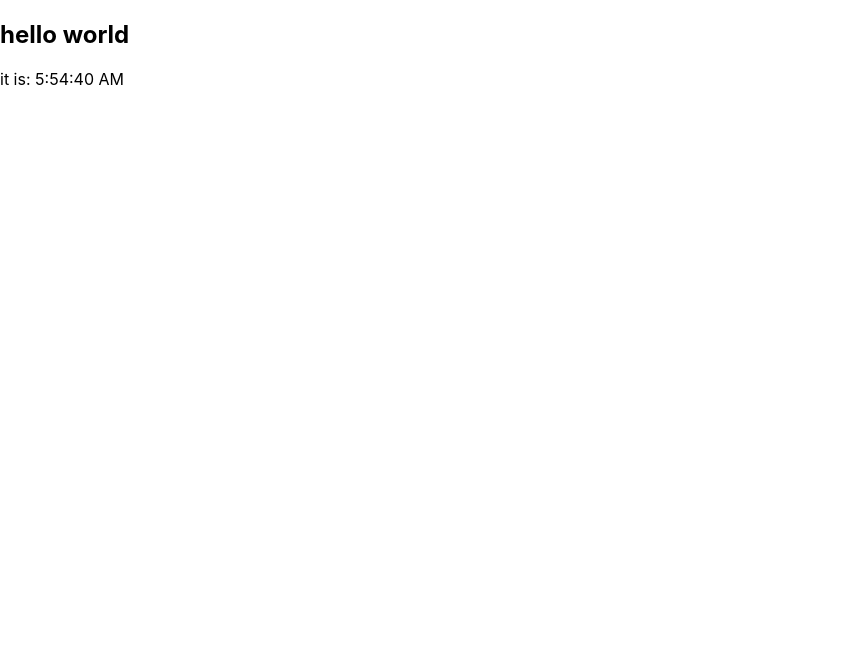
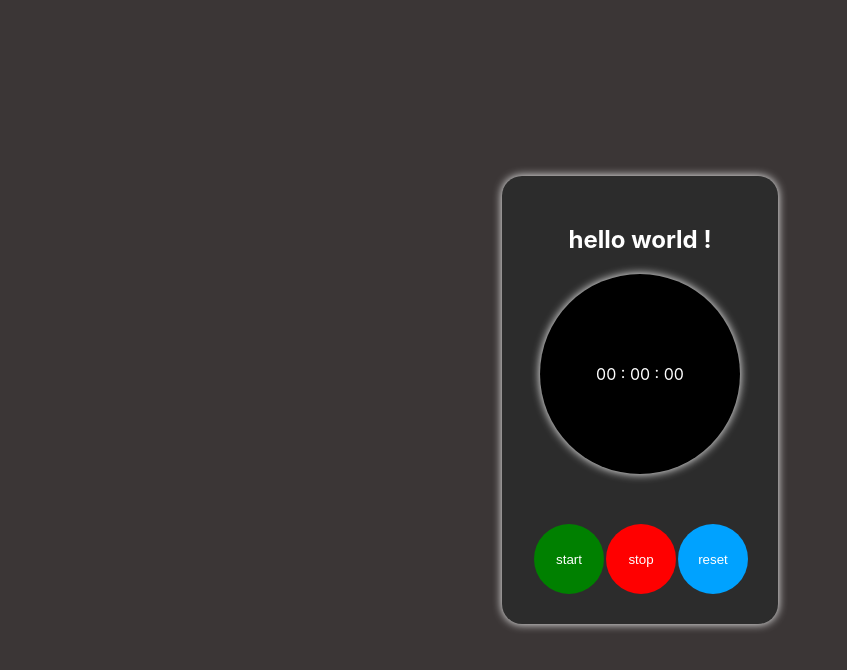
Before and after one commit to majedabrahimi2024/stop-watch, a React (Create React App) app: page / in a window 1280 px wide. Shown: the top 670 px of the page, without its empty margins (0-847 px from the left). Built offline with nearby package versions, Linux system fonts and the light colour scheme.

Commit message:
project modified & updated

```diff
--- a/public/assets/css/styles.css
+++ b/public/assets/css/styles.css
@@ -0,0 +1,25 @@
+body{
+    margin:0;
+    padding:0;
+}
+.main{
+    display: flex;
+    flex-direction: column;
+    justify-content: center;
+    align-items: center;
+    background-color: black;
+    width:100%;
+    height:100vh;
+    color:chocolate;
+}
+.timer{
+    width: 200px;
+    height: 200px;
+    border-radius: 50%;
+    box-shadow: 0 0 30px white;
+    display: flex;
+    align-items: center;
+    justify-content: center;
+    background-color: black;
+    color:chocolate;
+}
--- a/public/index.html
+++ b/public/index.html
@@ -4,7 +4,7 @@
     <meta charset="utf-8" />
     <link rel="icon" href="%PUBLIC_URL%/favicon.ico" />
     <meta name="viewport" content="width=device-width, initial-scale=1" />
-    <link rel="stylesheet" href="assets/css/styles.css">
+    <!-- <link rel="stylesheet" href="assets/css/styles.css"> -->
     <meta
       name="description"
       content="Web site created using create-react-app"
--- /dev/null
+++ b/src/App.js
@@ -0,0 +1,32 @@
+import React from "react";
+import ReactDOM from "react-dom";
+import Hello from "./Hello.js";
+import Timer from "./Timer.js";
+import './styles.css';
+
+class App extends React.Component {
+  constructor(){
+    super();
+    this.state = {
+      title: "hello world !",
+    };
+  };
+  handleSetTitle=()=>{
+    this.setState({
+      title:"greeting!"
+    })
+
+  }
+
+  render(){
+    return(
+      <div className='main'>
+        <div className="main-container">
+          <Hello title={this.state.title}/>
+          <Timer handleSetTitle={this.handleSetTitle}/>
+        </div>
+      </div>
+    )
+  }
+};
+export default App;
--- /dev/null
+++ b/src/Hello.js
@@ -0,0 +1,15 @@
+import React from "react";
+import ReactDOM from "react-dom";
+import './styles.css';
+
+class Hello extends React.Component {
+    render(){
+      return(
+        <div>
+          <h2>{this.props.title}</h2>
+        </div>
+      )
+    }
+};
+
+export default Hello;
--- /dev/null
+++ b/src/Timer.js
@@ -0,0 +1,80 @@
+import React from 'react';
+import ReactDOM from 'react-dom/client';
+import './styles.css';
+
+let interval;
+class Timer extends React.Component {
+    constructor(){
+      super();
+      this.state = {
+        hour:0,
+        minute:0,
+        second:0,
+        isStart:false,
+      }
+    }
+    startCount = ()=>{
+        if(this.state.isStart === false){
+            this.setState({
+                isStart:true,
+            })
+            interval = setInterval(()=>{
+                this.setState({
+                    second:this.state.second + 1
+                })
+                if(this.state.second == 59){
+                    this.setState({
+                        second:0,
+                        minute:this.state.minute + 1
+                    })
+                    if(this.state.minute == 59){
+                        this.setState({
+                            minute:0,
+                            hour:this.state.hour + 1
+                        })
+                        if(this.state.hour == 23){
+                            this.setState({
+                                hour:0,
+                                minute:0,
+                                second:0,
+                            })
+                        }
+                    }
+                }
+            },1000)
+        }
+    }
+    stopCount = ()=>{
+        this.setState({
+            isStart:false,
+        })
+        clearInterval(interval)
+    }
+    resetCount = ()=>{
+        this.stopCount();
+        this.setState({
+            hour:0,
+            minute:0,
+            second:0,
+        });
+    };
+    render(){
+        let h = this.state.hour;
+        let m = this.state.minute;
+        let s = this.state.second;
+        return(
+            <div>
+                <div className='timer'>
+                <div>{`${h > 9 ? h: "0"+h}`} : {`${m > 9 ? m: "0"+m}`} : {`${s > 9 ? s: "0"+s}`}</div>
+                {/* <button onClick={this.props.handleSetTitle}>change title</button> */}
+                </div>
+                <div className='btnContainer'>
+                    <button className='btn startBtn' onClick={this.startCount}>start</button>
+                    <button className='btn stopBtn' onClick={this.stopCount}>stop</button>
+                    <button className='btn resetBtn' onClick={this.resetCount}>reset</button>
+                </div>
+            </div>
+        )
+    }
+};
+export default Timer;
--- a/src/index.js
+++ b/src/index.js
@@ -1,39 +1,9 @@
 import React from 'react';
 import ReactDOM from 'react-dom/client';
+import App from './App.js';
 import './index.css';
-
-class Hello extends React.Component {
-  render(){
-    return(
-      <div>
-        <h2>hello world</h2>
-      </div>
-    )
-  }
-};
-
-class Timer extends React.Component {
-  render(){
-    return(
-      <div>it is: {new Date().toLocaleTimeString()}</div>
-    )
-  }
-}
-
-class App extends React.Component {
-  render(){
-    return(
-      <div>
-        <Hello/>
-        <Timer/>
-      </div>
-    )
-  }
-}
+import './styles.css';
 
 const root = ReactDOM.createRoot(document.getElementById("root"));
 
-function tick(){
-  root.render(<App/>)
-}
-setInterval(tick,1000)
+root.render(<App/>);
--- /dev/null
+++ b/src/styles.css
@@ -0,0 +1,70 @@
+body{
+    margin:0;
+    padding:0;
+}
+.main{
+    display: flex;
+    flex-direction: column;
+    justify-content: center;
+    align-items: center;
+    background-color: rgb(59, 54, 54);
+    width:100%;
+    height:100vh;
+    color:white;
+}
+.timer{
+    margin:20px auto;
+    width: 200px;
+    height: 200px;
+    border-radius: 50%;
+    box-shadow: 0 0 10px white;
+    display: flex;
+    align-items: center;
+    justify-content: center;
+    flex-flow:column wrap;
+    background-color: black;
+    color:white;
+}
+.main-container{
+    padding:30px;
+    border-radius: 20px;
+    text-align: center;
+    box-shadow: 0 0 10px white;
+    transition:0.4s;
+    background-color: #2c2c2c;
+}
+.main-container:hover{
+    box-shadow: 0 0 10px dodgerblue;
+}
+.btnContainer{
+    display: flex;
+    justify-content: center;
+    align-items: center;
+    margin-top:50px;
+}
+.btn{
+    border-radius: 50%;
+    text-align: center;
+    width:70px;
+    height:70px;
+    margin-left:2px;
+    padding:15px;
+    border:none;
+    transition:0.5s;
+}
+.btn:hover{
+    letter-spacing: 2px;
+    box-shadow: 0 0 10px white;
+}
+.startBtn{
+    background-color: green;
+    color:white;
+}
+.stopBtn{
+    background-color: red;
+    color:white;
+}
+.resetBtn{
+    background-color: rgb(0, 162, 255);
+    color:white;
+}
```
